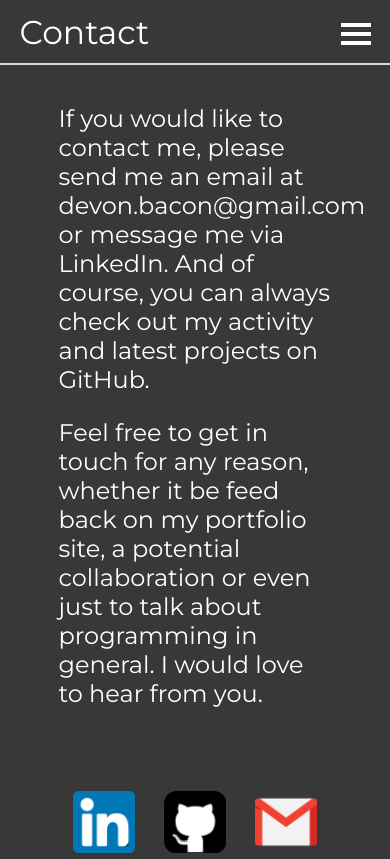
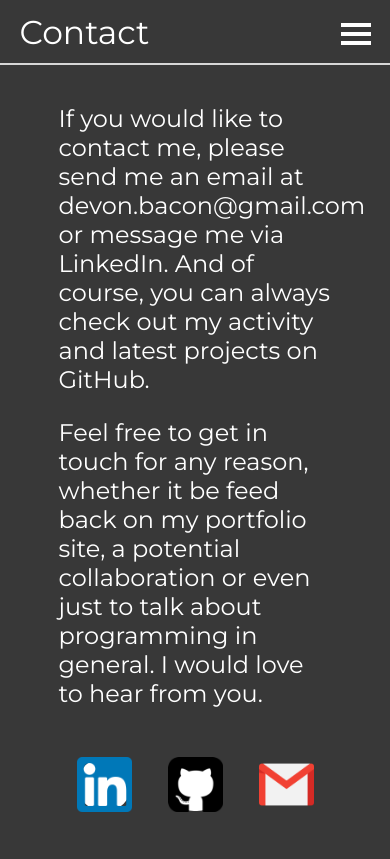
Before and after one commit to devbacon/Portfolio, a React (Create React App) app: page /contact in a window 390 px wide. Built offline with nearby package versions, Linux system fonts and the light colour scheme.

Commit message:
Contact.css - updated icon design and sizing

```diff
--- a/src/Contact/Contact.css
+++ b/src/Contact/Contact.css
@@ -5,7 +5,7 @@
 .contact-icons-container {
   display: flex;
   justify-content: space-around;
-  margin-top: 30vh;
+  margin-top: 100px;
 }
 
 .contact-icon {
@@ -14,43 +14,31 @@
   border-radius: 25px;
   display: flex;
   justify-content: center;
-  height: 98px;
-  width: 98px;
+  height: 73px;
+  width: 73px;
 }
 
 .contact-icon a, .contact-icon img {
-  height: 100px;
-  width: 100px;
+  height: 75px;
+  width: 75px;
 }
 
 .contact-icon.gmail {
   background: none;
 }
 
-@media (max-width: 650px) {
+@media (max-width: 500px) {
   .contact-icons-container {
-    margin-top: 10vh;
+    margin-top: 50px;
   }
 
   .contact-icon {
-    height: 73px;
-    width: 73px;
+    height: 53px;
+    width: 53px;
   }
 
   .contact-icon a, .contact-icon img {
-    height: 75px;
-    width: 75px;
+    height: 55px;
+    width: 55px;
   }
 }
-
-@media (max-width: 450px) {
-  .contact-icon {
-    height: 60px;
-    width: 60px;
-  }
-
-  .contact-icon a, .contact-icon img {
-    height: 62px;
-    width: 62px;
-  }
-}
```
